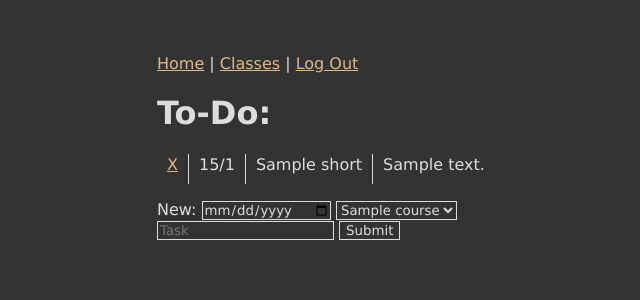
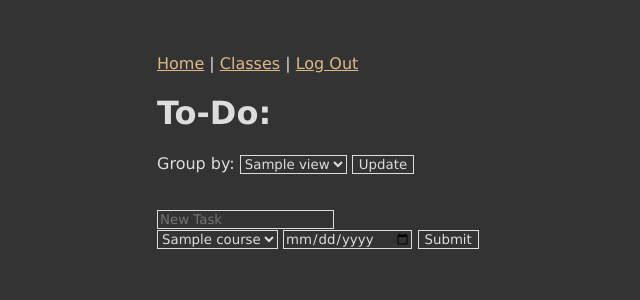
Before and after one commit to jPelot/django-todo, a Django app: template main/templates/main/index.html in a window 1280 px wide. Shown: the top 300 px of the page, without its empty margins (108-748 px from the left). Run offline with Django 5.2, Linux system fonts and the light colour scheme; the template is opened without the code that fills it: most values are stand-ins (such as "Sample title", 1, 10 or a date in 2020).

Commit message:
Add new sorting option

```diff
--- a/main/models.py
+++ b/main/models.py
@@ -10,6 +10,6 @@
 
 class Item(models.Model):
     description = models.TextField(max_length=64)
-    course = models.ForeignKey("Course", on_delete=models.DO_NOTHING)
+    course = models.ForeignKey("Course", on_delete=models.CASCADE, related_name="items")
     due = models.DateTimeField()
     user = models.ForeignKey(User , on_delete=models.CASCADE, related_name="items")
--- a/main/templates/main/index.html
+++ b/main/templates/main/index.html
@@ -2,9 +2,32 @@
 
 {% block content %}
     <h1>To-Do:</h1>
+
+
+
+    <form action="{% url 'index' %}" method="get">
+    <label for="view">Group by:</label>
+        <select name="view">
+            {% for view in views %}
+                <option value="{{view}}" {% if view == current_view %}
+                                            selected="selected"
+                                        {% endif %}>
+                    {{view}}
+                </option>
+            {% endfor %}
+        </select>
+        <input type="submit" value="Update">
+    </form>
+    <br>
+
+
+
     {% if not items %}
         <p>No tasks to show.</p>
     {% endif %}
+
+
+    {% if current_view == "none" %}
     <table>
         {% for item in items %}
             <tr>
@@ -15,17 +38,39 @@
             </tr>
         {% endfor %}
     </table>
+    {% endif %}
+    {% if current_view == "class" %}
+        {% for class in courses %}
+            <h2>{{class.name}}</h2>
+        <table>
+            {% for item in items %}
+                {% if item.course.name == class.name %}
+                    <tr>
+                    <td><a href="{% url 'remove' item.id %}">X</a></td>
+                    <td>{{item.due.day}}/{{item.due.month}}</td>
+                    <td class="rightmost_td">{{item.description }}</td>
+                    </tr>
+                {% endif %}
+            {% endfor %}
+        </table>
+        {% endfor %}
+    {% endif %}
+
+
+
     <p></p>
     <form action="{% url 'index' %}" method="POST">
         {% csrf_token %}
-        <label for="new">New:</label>
-         <input type="date" name="due">
+        <input type="text" name="description" placeholder="New Task"><br>
+
          <select name="course">
             {% for course in courses %}
                 <option value="{{course.name}}">{{course.name}}</option>
             {% endfor %}
-        </select><br>
-        <input type="text" name="description" placeholder="Task">
+        </select>
+        <input type="date" name="due">
         <input type="submit">
     </form>
+
+
 {% endblock %}
```
Also changed, not shown: main/views.py (+6 -1 lines).
